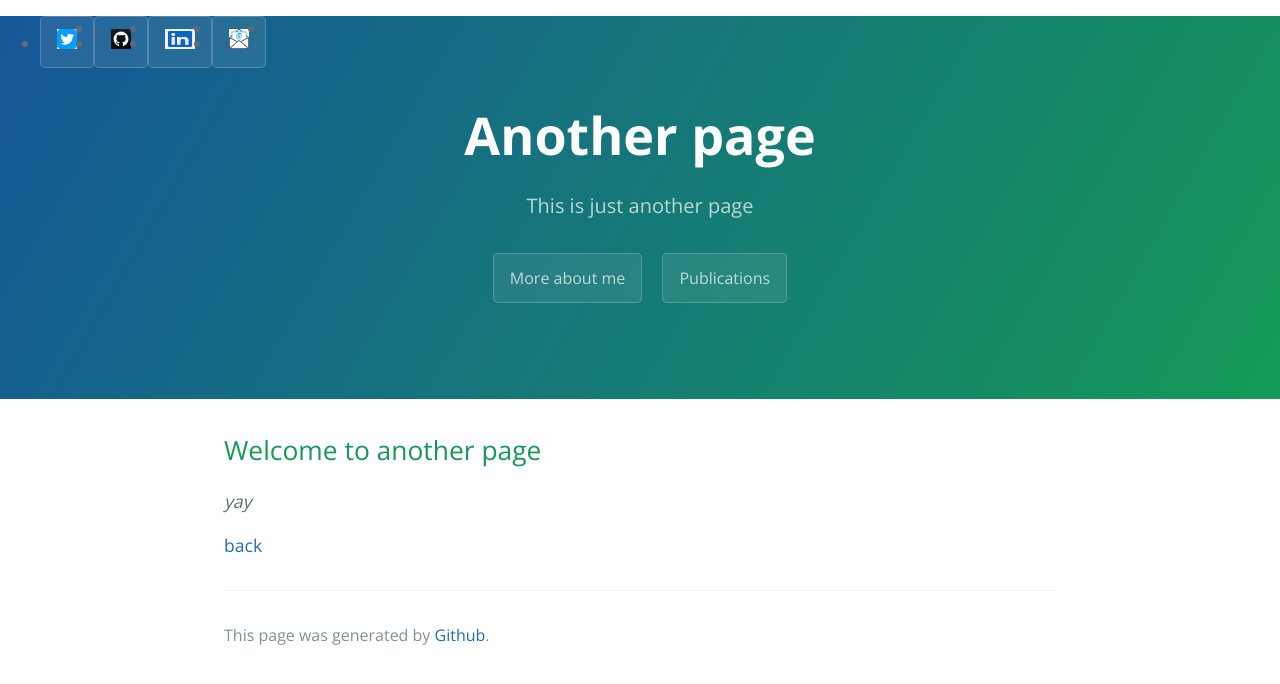
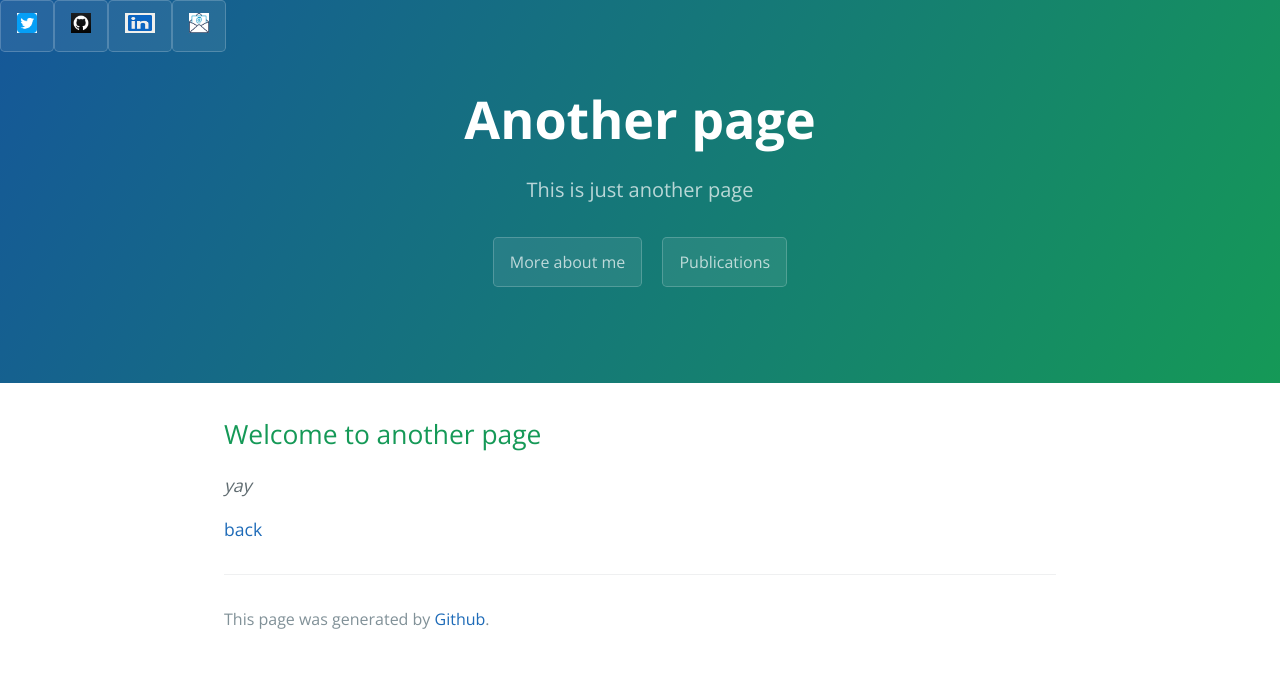
Before and after one commit to srrudrar/srrudrar.github.io, a Jekyll site: the page built from another-page.md, in a window 1280 px wide. Shown: the top 684 px of the page. Built offline with Jekyll 4.4.1, drawn with Linux system fonts in a browser that asks for light colours.

Commit message:
Update default.html

```diff
--- a/_layouts/default.html
+++ b/_layouts/default.html
@@ -12,8 +12,8 @@
      display: block;
      padding: 50px;
     background-color: #dddddd;
-
-   li{
+    }
+   ul{
   list-style:none;
   margin:0;
   padding:0;
```
